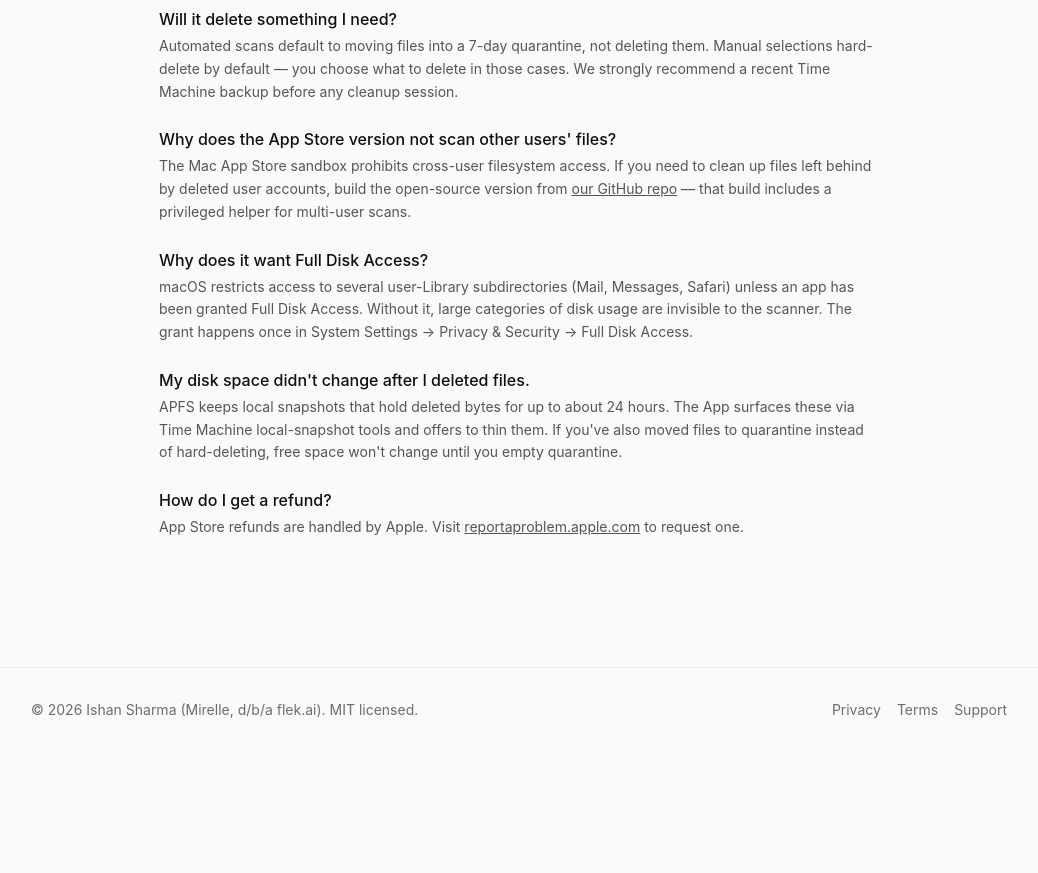
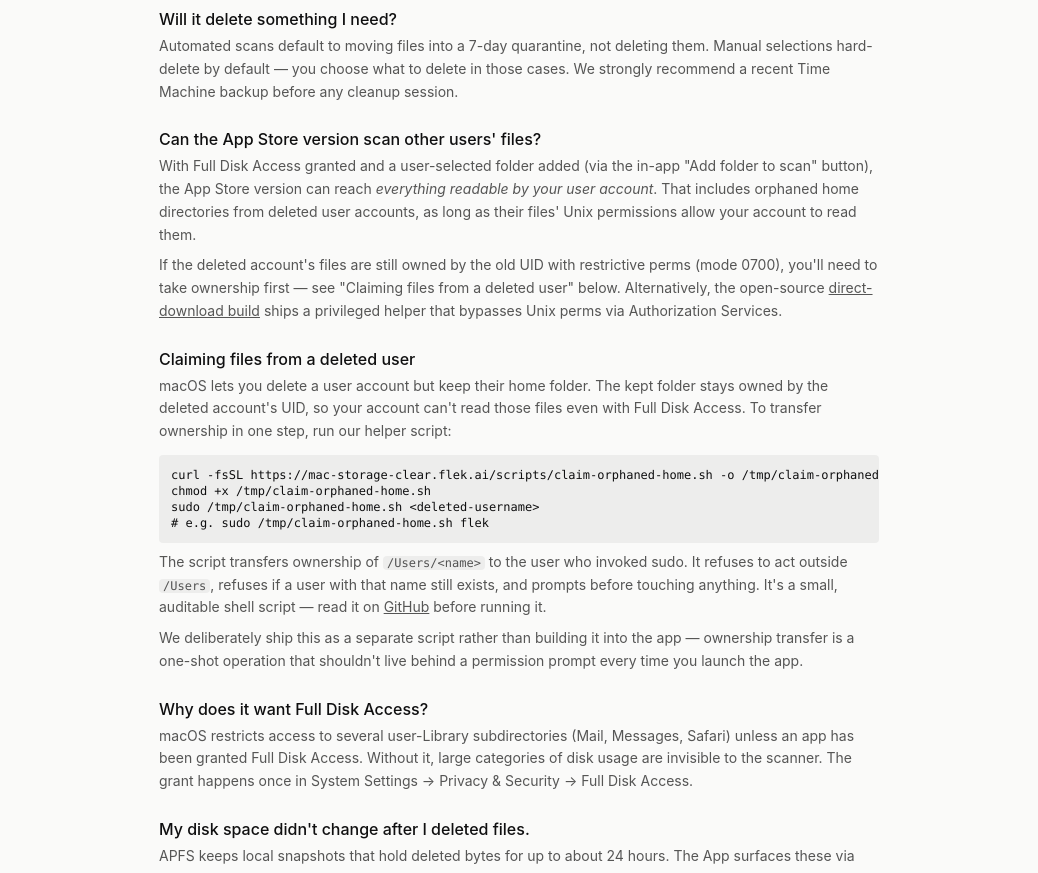
Before and after one commit to aanya-send-help/mac-storage-clear, an Astro site in the folder website/: page /support in a window 1280 px wide. Shown: the part 440-1313 px from the top of the page, without its empty margins (121-1159 px from the left). Before the commit the page ends 1192 px from the top, so only its background shows below. Built offline with nearby package versions, Linux system fonts and the light colour scheme; Astro itself is replaced by a stand-in of ours.

Commit message:
Add claim-orphaned-home.sh for transferring deleted-user file ownership
Sandboxed App Store builds + FDA can read everything Unix perms allow, but
files owned by a deleted user's UID with mode 0700 stay unreachable without
chown. This script does that as a one-shot operation outside the app, where
sudo escalation belongs.

Co-Authored-By: Claude Opus 4.7 (1M context) <noreply@anthropic.com>

```diff
--- a/website/package.json
+++ b/website/package.json
@@ -6,6 +6,7 @@
   "scripts": {
     "dev": "astro dev",
     "start": "astro dev",
+    "prebuild": "mkdir -p public/scripts && cp ../scripts/claim-orphaned-home.sh public/scripts/",
     "build": "astro check && astro build",
     "preview": "astro preview",
     "astro": "astro"
--- a/website/src/pages/support.astro
+++ b/website/src/pages/support.astro
@@ -42,14 +42,53 @@ import Base from "../layouts/Base.astro";
         </div>
 
         <div>
-          <h3 class="font-medium">Why does the App Store version not scan other users' files?</h3>
+          <h3 class="font-medium">Can the App Store version scan other users' files?</h3>
           <p class="mt-1 text-sm text-ink/70 leading-relaxed">
-            The Mac App Store sandbox prohibits cross-user filesystem access. If you need to clean
-            up files left behind by deleted user accounts, build the open-source version from <a
+            With Full Disk Access granted and a user-selected folder added (via the in-app "Add
+            folder to scan" button), the App Store version can reach <em>everything readable by
+            your user account</em>. That includes orphaned home directories from deleted user
+            accounts, as long as their files' Unix permissions allow your account to read them.
+          </p>
+          <p class="mt-2 text-sm text-ink/70 leading-relaxed">
+            If the deleted account's files are still owned by the old UID with restrictive perms
+            (mode 0700), you'll need to take ownership first — see "Claiming files from a deleted
+            user" below. Alternatively, the open-source <a
               href="https://github.com/aanya-send-help/mac-storage-clear"
               class="underline"
-              rel="noopener">our GitHub repo</a
-            > — that build includes a privileged helper for multi-user scans.
+              rel="noopener">direct-download build</a
+            > ships a privileged helper that bypasses Unix perms via Authorization Services.
+          </p>
+        </div>
+
+        <div>
+          <h3 class="font-medium">Claiming files from a deleted user</h3>
+          <p class="mt-1 text-sm text-ink/70 leading-relaxed">
+            macOS lets you delete a user account but keep their home folder. The kept folder
+            stays owned by the deleted account's UID, so your account can't read those files
+            even with Full Disk Access. To transfer ownership in one step, run our helper
+            script:
+          </p>
+          <pre
+            class="mt-3 bg-black/5 rounded p-3 text-xs overflow-x-auto"><code>curl -fsSL https://mac-storage-clear.flek.ai/scripts/claim-orphaned-home.sh -o /tmp/claim-orphaned-home.sh
+chmod +x /tmp/claim-orphaned-home.sh
+sudo /tmp/claim-orphaned-home.sh &lt;deleted-username&gt;
+# e.g. sudo /tmp/claim-orphaned-home.sh flek</code></pre>
+          <p class="mt-2 text-sm text-ink/70 leading-relaxed">
+            The script transfers ownership of <code class="text-xs bg-black/5 px-1 rounded"
+              >/Users/&lt;name&gt;</code
+            > to the user who invoked sudo. It refuses to act outside <code
+              class="text-xs bg-black/5 px-1 rounded">/Users</code
+            >, refuses if a user with that name still exists, and prompts before touching
+            anything. It's a small, auditable shell script — read it on <a
+              href="https://github.com/aanya-send-help/mac-storage-clear/blob/main/scripts/claim-orphaned-home.sh"
+              class="underline"
+              rel="noopener">GitHub</a
+            > before running it.
+          </p>
+          <p class="mt-2 text-sm text-ink/70 leading-relaxed">
+            We deliberately ship this as a separate script rather than building it into the app —
+            ownership transfer is a one-shot operation that shouldn't live behind a permission
+            prompt every time you launch the app.
           </p>
         </div>
 
```
Also changed, not shown: README.md, 2 other files.
